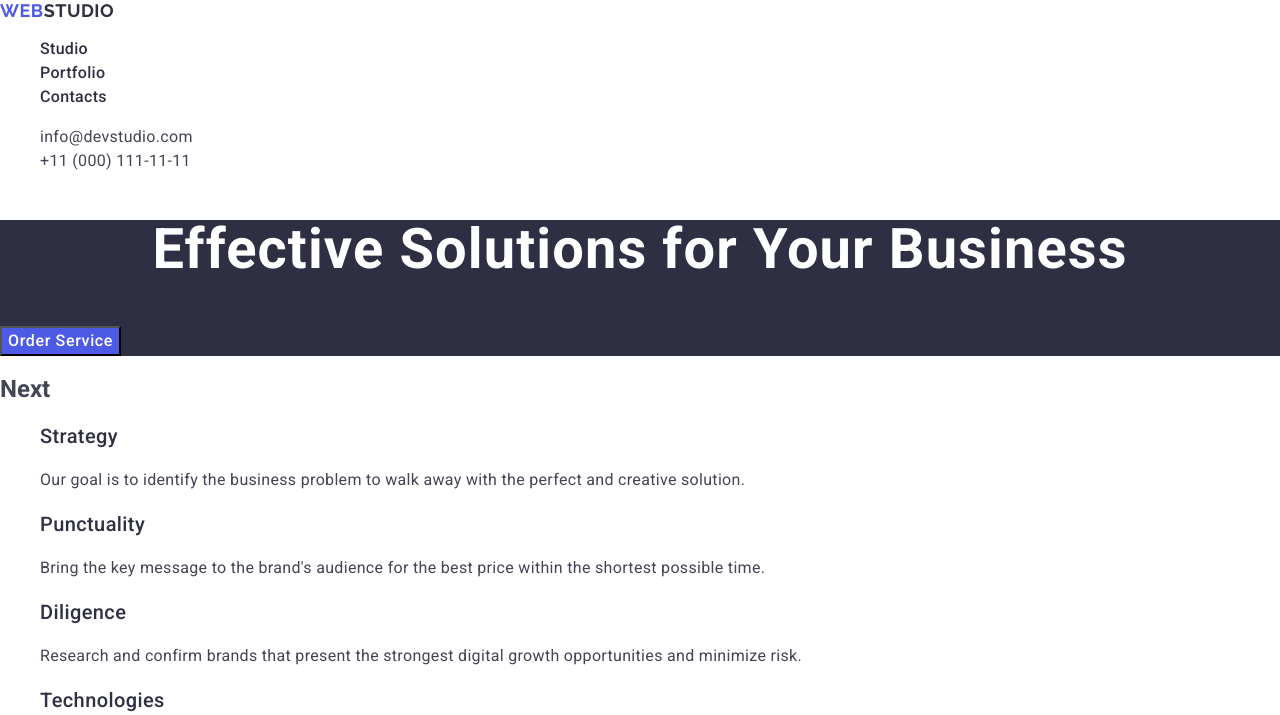
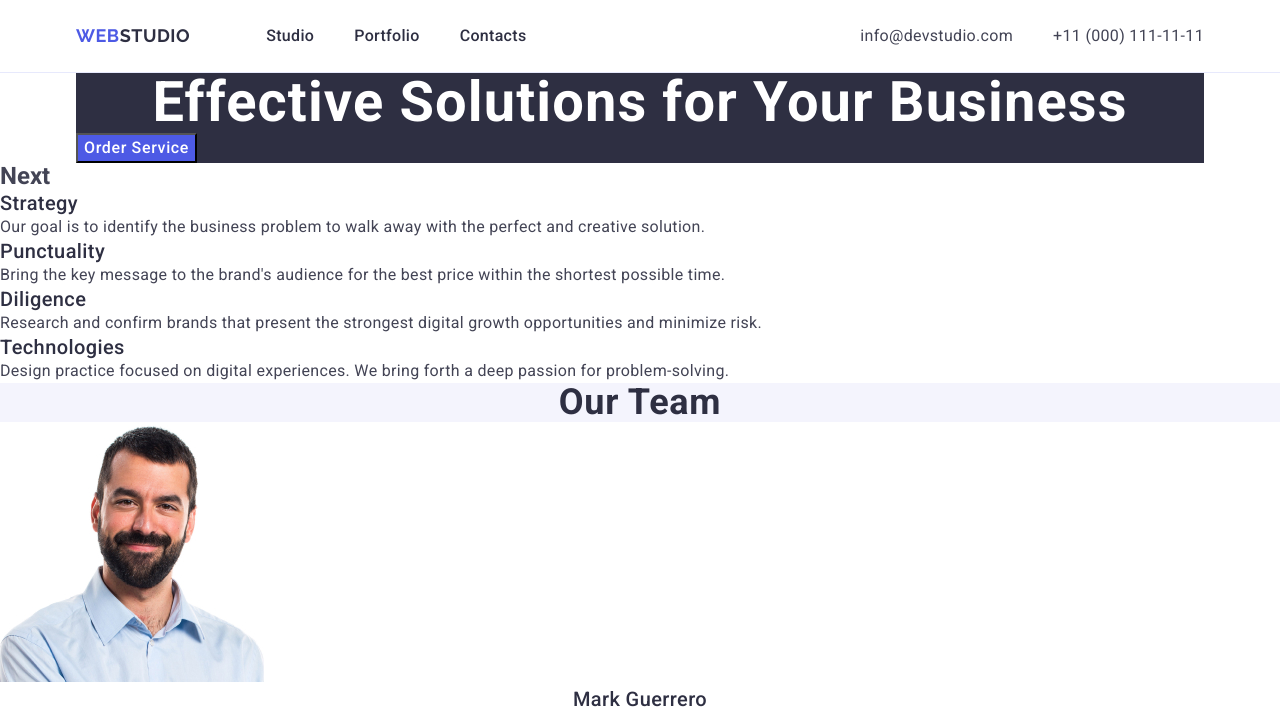
Before and after one commit to Bohdana-Skolzaieva-3101/Bohdana-Skolzaieva-3101-goit-markup-hw-03, a plain HTML site: page index.html in a window 1280 px wide. Shown: the top 715 px of the page. Drawn offline with nearby package versions, Linux system fonts and the light colour scheme.

Commit message:
part header

```diff
--- a/css/styles.css
+++ b/css/styles.css
@@ -6,9 +6,49 @@ body {
 ol,
 ul {
   list-style-type: none;
+  margin: 0;
+  padding: 0;
+}
+h1,
+h2,
+h3,
+h4,
+h4,
+h5,
+h6,
+p {
+  margin: 0;
 }
 a {
   text-decoration: none;
+}
+
+.container {
+  max-width: 1158px;
+  padding: 0 15px;
+  margin: 0 auto;
+}
+
+/* header */
+
+.page-header {
+  border-bottom: 1px solid #e7e9fc;
+}
+
+.header-container {
+  display: flex;
+  align-items: center;
+}
+
+.header-nav {
+  display: flex;
+  align-items: center;
+}
+
+.nav-list {
+  display: flex;
+  align-items: center;
+  gap: 40px;
 }
 
 .logo {
@@ -21,15 +61,18 @@ a {
   color: #4d5ae5;
 }
 
+.header-logo {
+  padding: 24px 0;
+  margin-right: 76px;
+}
+
 .header-logo .logo-part {
   color: #2e2f42;
 }
 
-.footer-logo .logo-part {
-  color: #f4f4fd;
-}
-
 .nav-link {
+  padding: 24px 0;
+  display: block;
   font-weight: 500;
   font-size: 16px;
   line-height: 1.5;
@@ -39,20 +82,34 @@ a {
 
 .contacts {
   font-style: normal;
+  margin-left: auto;
+}
+
+.contacts-list {
+  display: flex;
+  align-items: center;
+  gap: 40px;
 }
 
 .contacts-link {
+  padding: 24px 0;
+  display: block;
   font-size: 16px;
   line-height: 1.5;
   letter-spacing: 0.02em;
   color: #434455;
 }
+
 .nav-link:hover,
 .nav-link:focus,
 .contacts-link:hover,
 .contacts-link:focus {
   color: #404bbf;
 }
+
+/* header */
+
+/* section hero */
 
 .hero {
   background-color: #2e2f42;
--- a/index.html
+++ b/index.html
@@ -17,6 +17,7 @@
 
 <body>
     <header class="page-header">
+        <div class="container header-container">
             <nav class="header-nav">
                 <a class="logo header-logo" href="./index.html">Web<span class="logo-part">Studio</span></a>
                 <ul class="nav-list">
@@ -29,14 +30,18 @@
                 <ul class="contacts-list">
                     <li class="contacts-item"><a class="contacts-link"
                             href="mailto:info@devstudio.com">info@devstudio.com</a></li>
-                <li class="contacts-item"><a class="contacts-link" href="tel:+110001111111">+11 (000) 111-11-11</a></li>
+                    <li class="contacts-item"><a class="contacts-link" href="tel:+110001111111">+11 (000) 111-11-11</a>
+                    </li>
                 </ul>
             </address>
+        </div>
     </header>
     <main>
+        <div class="container">
             <section class="hero">
                 <h1 class="hero-title">Effective Solutions for Your Business</h1>
                 <button type="button" class="hero-btn">Order Service</button>
+        </div>
         </section>
         <section class="advantages">
             <h2>Next</h2>
@@ -51,14 +56,16 @@
                 <li class="advantages-items">
                     <h3 class="advantages-subtitle">Punctuality</h3>
                     <p class="advantages-text">
-                        Bring the key message to the brand's audience for the best price within the shortest possible
+                        Bring the key message to the brand's audience for the best price within the shortest
+                        possible
                         time.
                     </p>
                 </li>
                 <li class="advantages-items">
                     <h3 class="advantages-subtitle">Diligence</h3>
                     <p class="advantages-text">
-                        Research and confirm brands that present the strongest digital growth opportunities and minimize
+                        Research and confirm brands that present the strongest digital growth opportunities and
+                        minimize
                         risk.
                     </p>
                 </li>
@@ -70,6 +77,7 @@
                     </p>
                 </li>
             </ul>
+
         </section>
         <section class="team">
             <h2 class="team-title">Our Team</h2>
```
Lines whose indentation alone changed are shown as unchanged.
